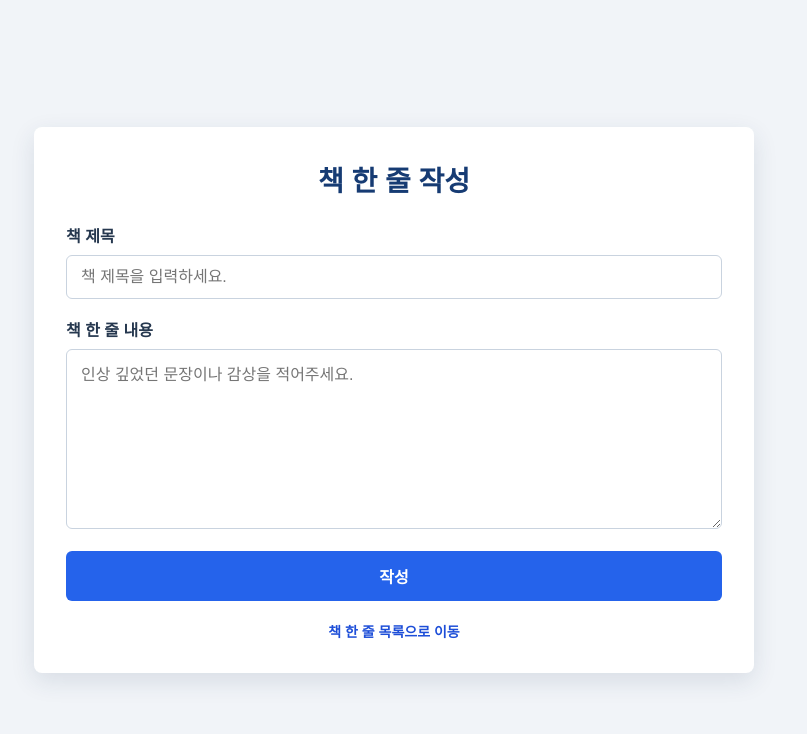
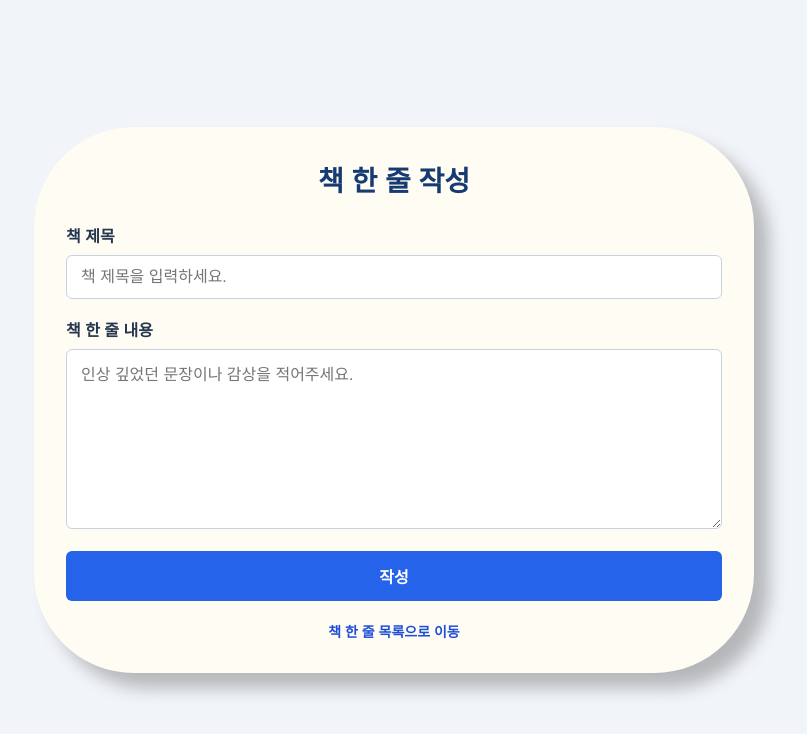
Before and after one commit to soul081029/School_Reading_Program, a Django app: page /brief-reviews/create/ in a window 1280 px wide. Shown: the top 734 px of the page, without its empty margins (246-1053 px from the left). Run offline with Django 5.2, Linux system fonts and the light colour scheme; a user stored in the database is signed in.

Commit message:
디자인 카드만 바꿈

```diff
--- a/static/users/style.css
+++ b/static/users/style.css
@@ -21,9 +21,9 @@ body {
     width: 100%;
     max-width: 420px;
     padding: 32px;
-    background: #fff;
-    border-radius: 8px;
-    box-shadow: 0 8px 24px rgba(30, 55, 90, 0.12);
+    background: #FFFCF3;
+    border-radius: 100px;
+    box-shadow: 15px 15px 16.9px rgba(0, 0, 0, 0.25);
 }
 
 h1 {
```
